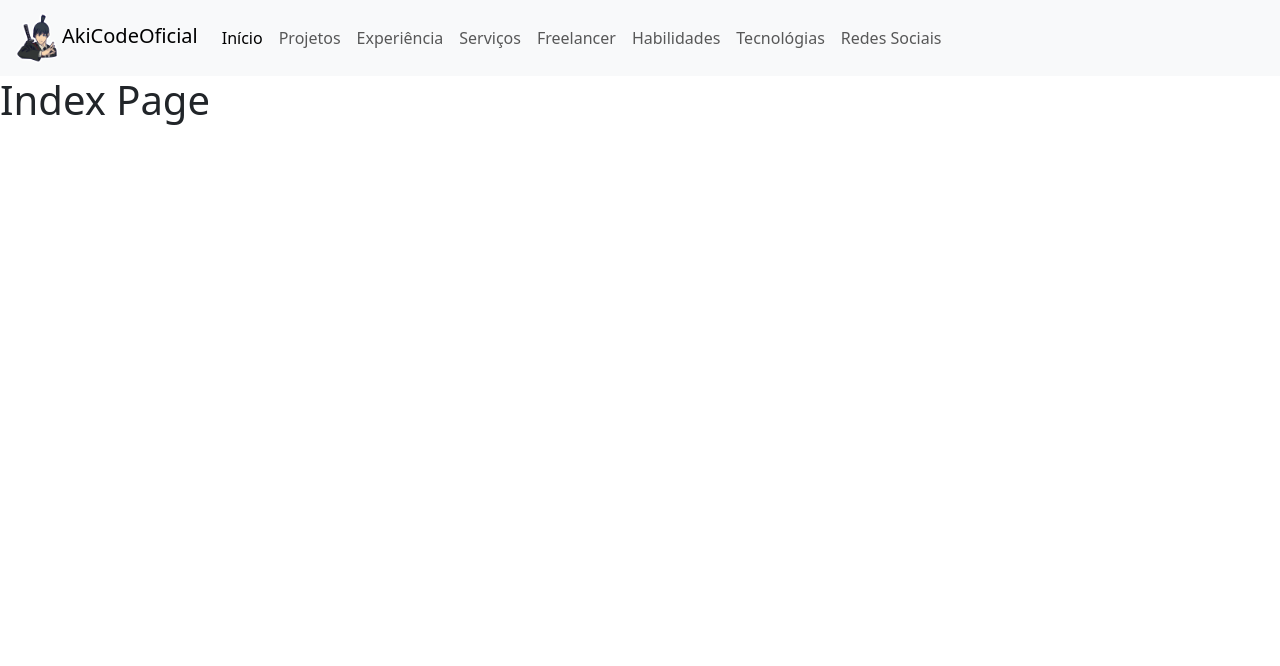
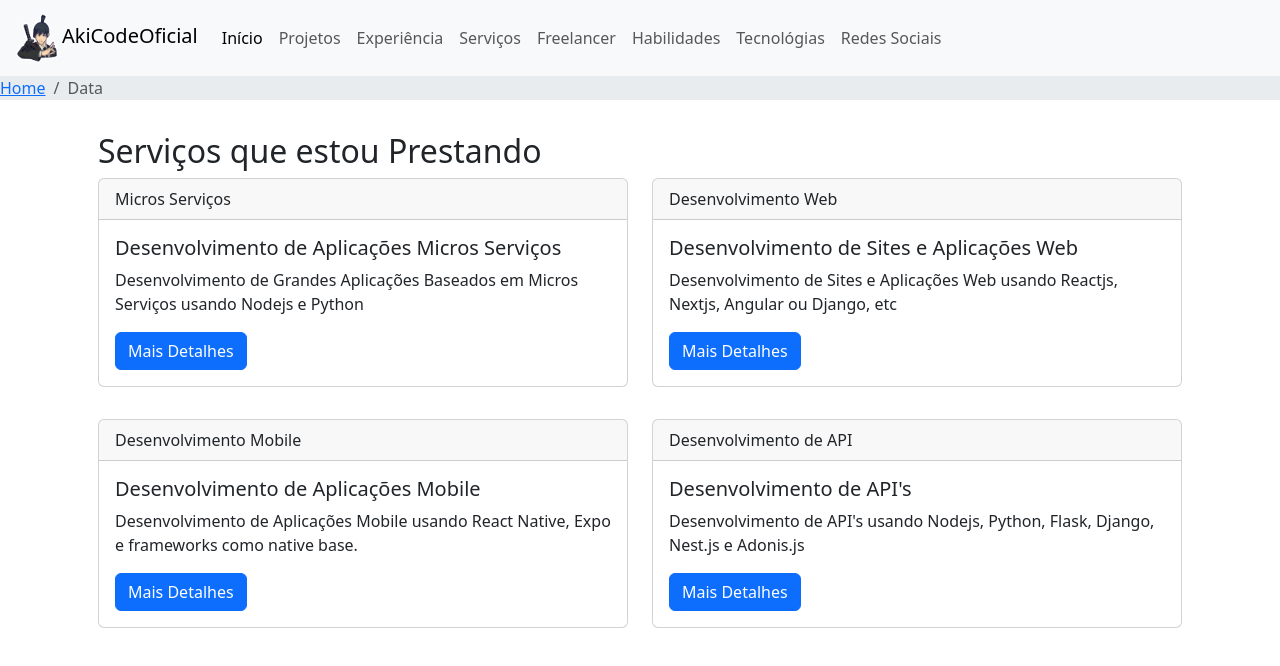
Before and after one commit to akicodeoficial/akicode-portfolio, a React (Vite) app: page /servicos in a window 1280 px wide. Shown: the top 666 px of the page. Built offline with nearby package versions, Linux system fonts and the light colour scheme.

Commit message:
Criando página de serviços

```diff
--- a/src/pages/services.tsx
+++ b/src/pages/services.tsx
@@ -1,9 +1,50 @@
+import Breadcrumb from "../components/breadcrumb";
 import RootLayout from "../layouts/root";
+import ServiceCard from '../components/card';
 
 export default function ServicesPage(): JSX.Element {
   return (
     <RootLayout>
-      <h1>Index Page</h1>
+      <header className="bg-body-secondary">
+        <Breadcrumb />
+      </header>
+      <main>
+        <div className="container">
+          <div className="row p-3">
+            <h2>Serviços que estou Prestando</h2>
+            <div className="col-sm-6 mb-3 mb-sm-0">
+              <ServiceCard
+                titleHeader="Micros Serviços"
+                plainHolder="Desenvolvimento de Aplicações Micros Serviços"
+                plainText="Desenvolvimento de Grandes Aplicações Baseados em Micros Serviços usando Nodejs e Python"
+              />
+            </div>
+            <div className="col-sm-6">
+              <ServiceCard
+                titleHeader="Desenvolvimento Web"
+                plainHolder="Desenvolvimento de Sites e Aplicações Web"
+                plainText="Desenvolvimento de Sites e Aplicações Web usando Reactjs, Nextjs, Angular ou Django, etc"
+              />
+            </div>
+          </div>
+          <div className="row p-3">
+            <div className="col-sm-6 mb-3 mb-sm-0">
+              <ServiceCard
+                titleHeader="Desenvolvimento Mobile"
+                plainHolder="Desenvolvimento de Aplicações Mobile"
+                plainText="Desenvolvimento de Aplicações Mobile usando React Native, Expo e frameworks como native base."
+              />
+            </div>
+            <div className="col-sm-6">
+              <ServiceCard
+                titleHeader='Desenvolvimento de API'
+                plainHolder="Desenvolvimento de API's"
+                plainText="Desenvolvimento de API's usando Nodejs, Python, Flask, Django, Nest.js e Adonis.js"
+              />
+            </div>
+          </div>
+        </div>
+      </main>
     </RootLayout>
   );
 }
```
